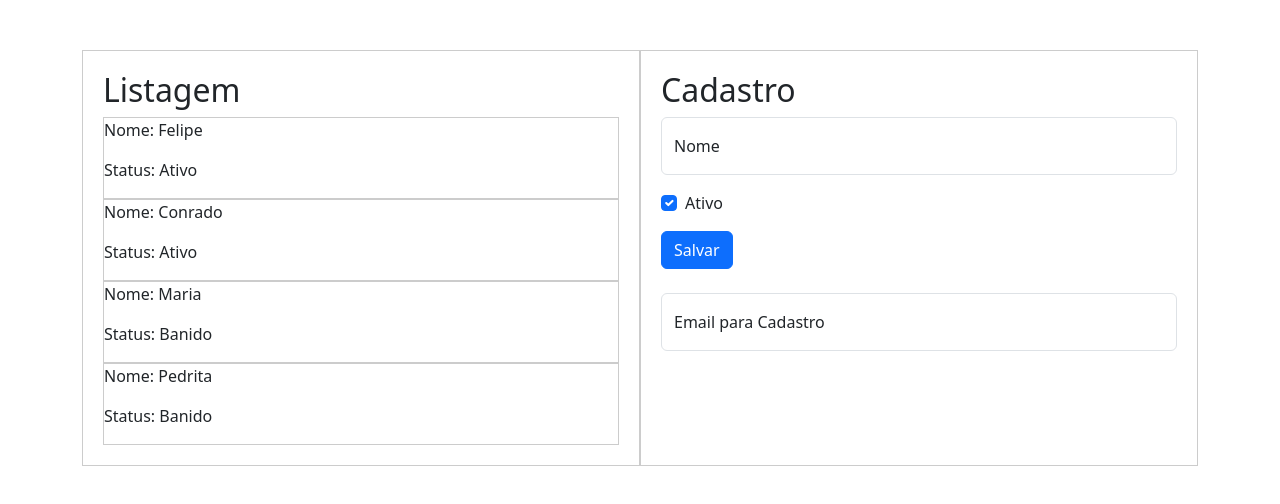
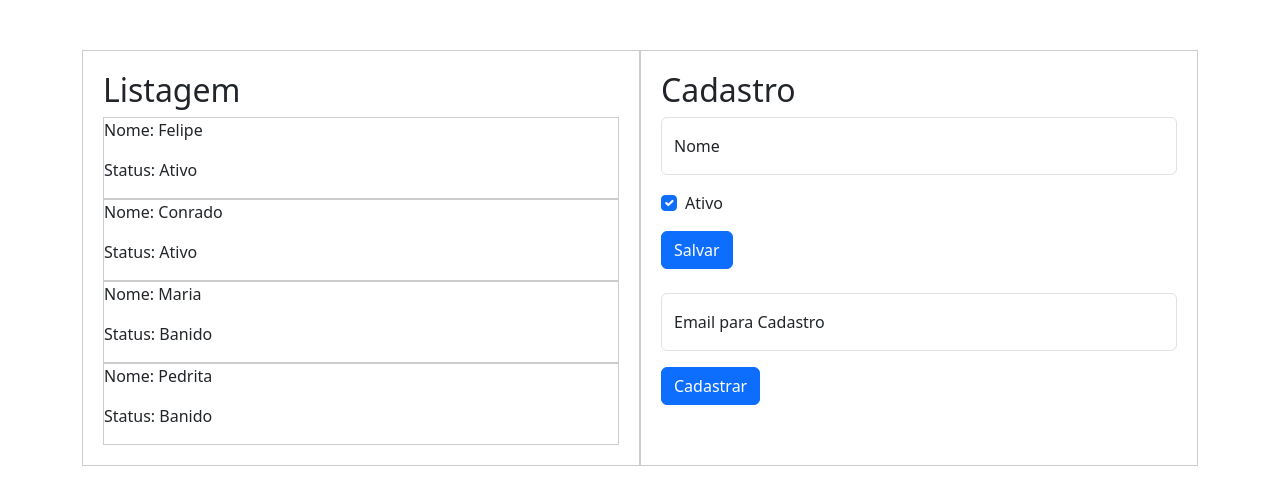
Before and after one commit to felipekmu/gerenciador-usuarios, a React (Create React App) app: page / in a window 1280 px wide. Shown: the top 504 px of the page. Built offline with nearby package versions, Linux system fonts and the light colour scheme.

Commit message:
Adição do Botão Cadastrar para confirmar o cadastramento de e-mail

```diff
--- a/src/Componentes/Cadastro.js
+++ b/src/Componentes/Cadastro.js
@@ -30,7 +30,7 @@ function Cadastro(props){
   <input type="email" class="form-control" id="floatingInput" placeholder="name@example.com"/>
   <label for="floatingInput">Email para Cadastro</label>
 </div>
-
+<button type="submit" class="btn btn-primary">Cadastrar</button>
 </div>
 
 )
```
